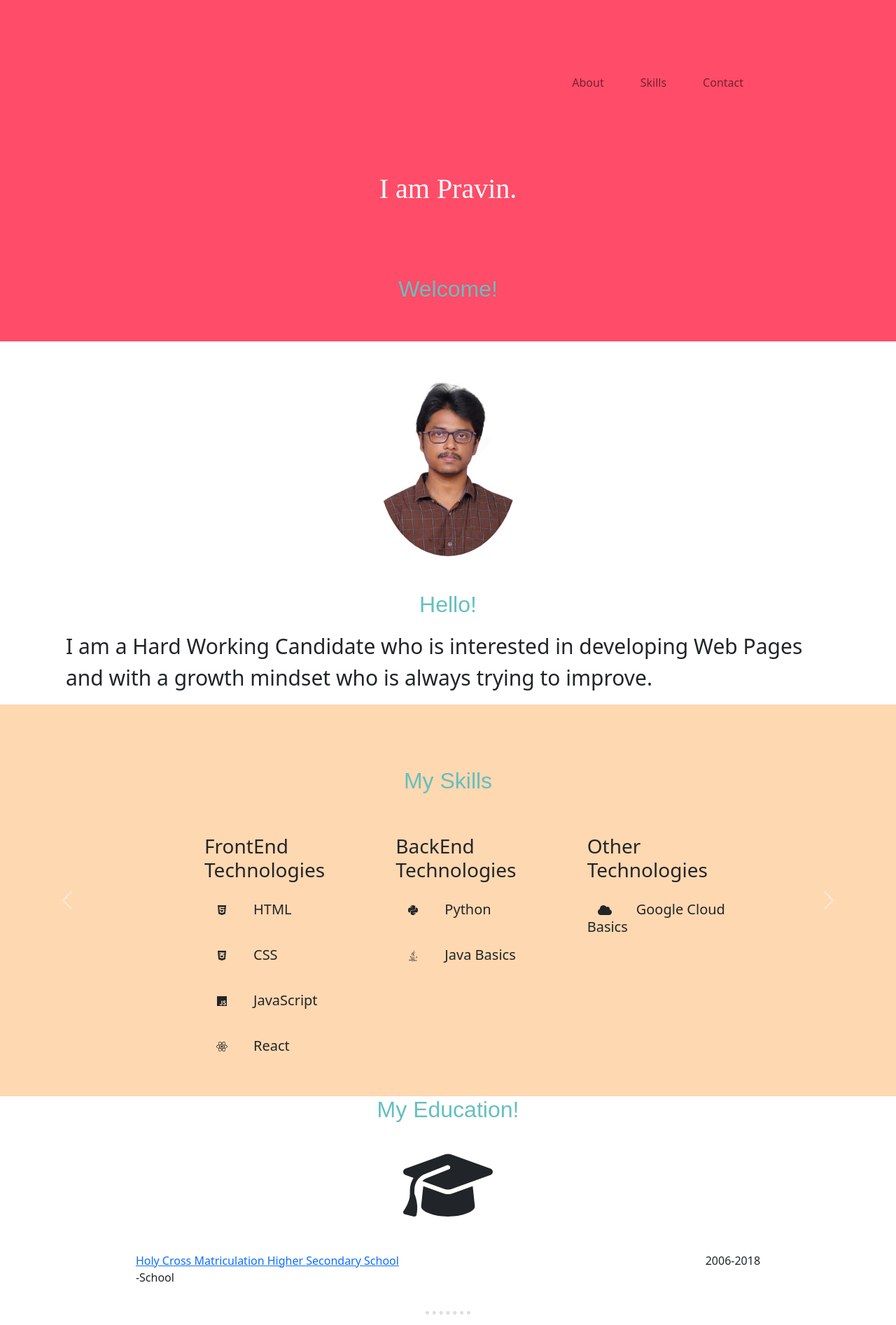
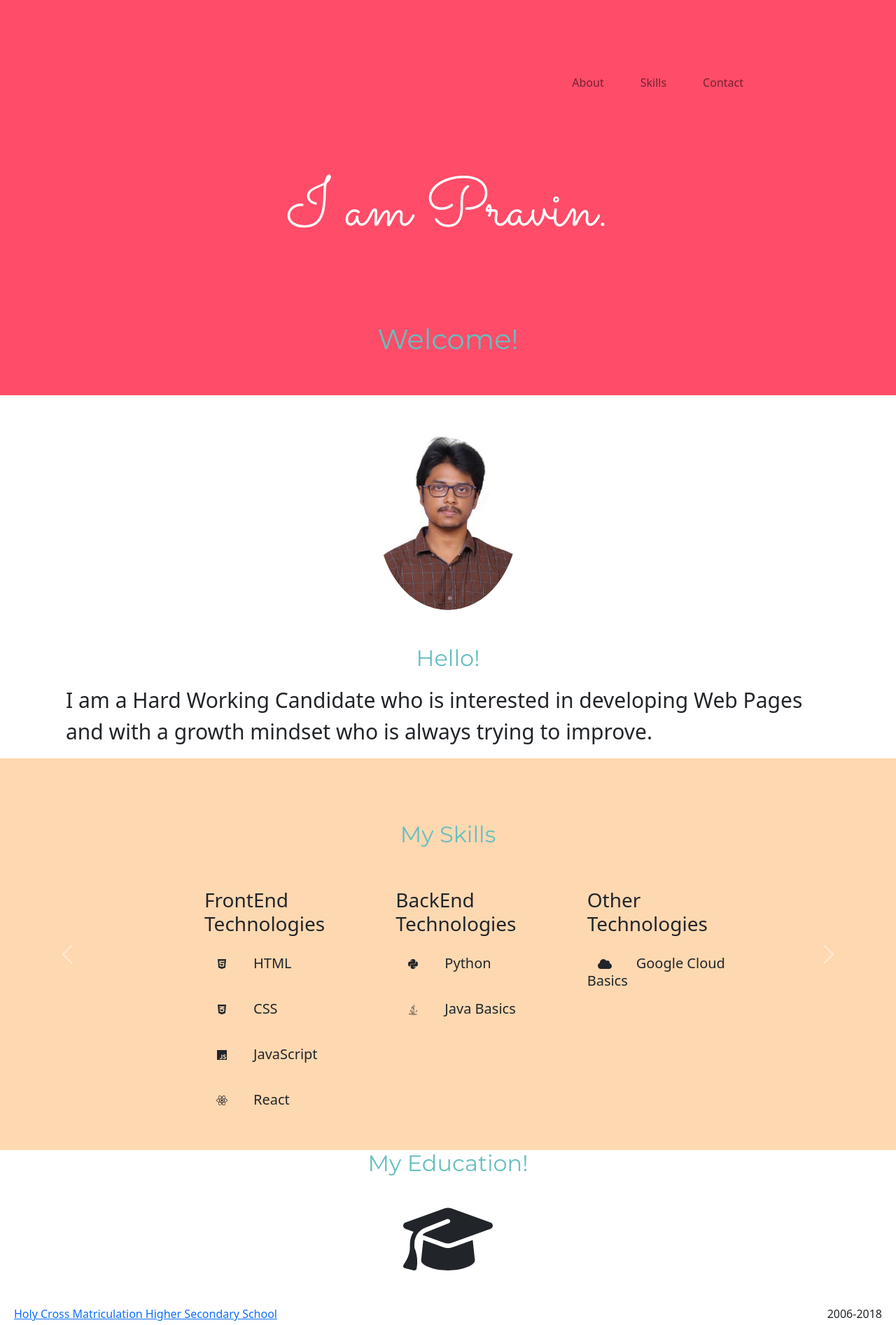
Before and after one commit to Pravin1095/Pravin-Portfolio, a Next.js app: page / in a window 1280 px wide. Shown: the top 1894 px of the page at 70% size. Built offline with nearby package versions, Linux system fonts and the light colour scheme.

Commit message:
#justify-content in education component

```diff
--- a/components/App.jsx
+++ b/components/App.jsx
@@ -1,7 +1,6 @@
 import React from "react";
 import Name from "./Name.jsx";
 import Intro from "./Intro.jsx";
-import Skills from "./Skills.jsx";
 import BCarousel from "./BCarousel.jsx";
 import Education from './Education.jsx'
 import Contact from './Contact.jsx'
--- a/components/Intro.jsx
+++ b/components/Intro.jsx
@@ -3,6 +3,7 @@ import Image from 'next/image'
 
 function Intro() {
   return (
+    <section id='intro'>
     <div className="profile">
       <img className="my-photo" src='./images/Photo.jpeg' alt="photo-img" />
       <h2>Hello!</h2>
@@ -11,7 +12,7 @@ function Intro() {
         I am a Hard Working Candidate who is interested in developing Web Pages
         and with a growth mindset who is always trying to improve.
       </p>
-    </div>
+    </div></section>
   );
 }
 export default Intro;
--- a/components/Name.jsx
+++ b/components/Name.jsx
@@ -13,26 +13,26 @@ function Name() {
         <div class="collapse navbar-collapse" id="navbarSupportedContent">
           <ul class="navbar-nav ms-auto">
             <li class="nav-item">
-              <a class="nav-link" href="#">
+              <a class="nav-link fcolor" href="#intro">
                 About
               </a>
             </li>
             <li class="nav-item">
-              <a class="nav-link" href="#">
+              <a class="nav-link fcolor" href="#skill">
                 Skills
               </a>
             </li>
 
             <li class="nav-item">
-              <a class="nav-link" href="#">
+              <a class="nav-link fcolor" href="#contact">
                 Contact
               </a>
             </li>
           </ul>
         </div>
       </nav>
-      <h1 className="name">I am Pravin.</h1>
-      <h2 className="name">Welcome!</h2>
+      <h1 className='name fontsize'>I am Pravin.</h1>
+      <h2 className='name fontsizew'>Welcome!</h2>
     </div>
     </section>
   );
--- a/components/Skills.jsx
+++ b/components/Skills.jsx
@@ -10,6 +10,7 @@ function Skills() {
   return (
     <section id="skill">
     <div className='container-fluid'>
+
       <h2 className="skills-h2">My Skills</h2>
       <div className='row total-skills'>
       <div className="col-lg-4">
--- a/pages/_app.js
+++ b/pages/_app.js
@@ -8,6 +8,7 @@ function MyApp({ Component, pageProps }) {
     <div>
       <Head>
       <link href="https://cdn.jsdelivr.net/npm/bootstrap@5.0.2/dist/css/bootstrap.min.css" rel="stylesheet" integrity="sha384-EVSTQN3/azprG1Anm3QDgpJLIm9Nao0Yz1ztcQTwFspd3yD65VohhpuuCOmLASjC" crossorigin="anonymous" />
+      <link rel="preconnect" href="https://fonts.googleapis.com" /><link rel="preconnect" href="https://fonts.gstatic.com" crossorigin /><link href="https://fonts.googleapis.com/css2?family=Montserrat&family=Sacramento&display=swap" rel="stylesheet" />
       </Head>
       <Script src="https://cdn.jsdelivr.net/npm/bootstrap@5.0.2/dist/js/bootstrap.bundle.min.js" integrity="sha384-MrcW6ZMFYlzcLA8Nl+NtUVF0sA7MsXsP1UyJoMp4YLEuNSfAP+JcXn/tWtIaxVXM" crossorigin="anonymous"></Script>
         <Script src="https://cdn.jsdelivr.net/npm/@popperjs/core@2.9.2/dist/umd/popper.min.js" integrity="sha384-IQsoLXl5PILFhosVNubq5LC7Qb9DXgDA9i+tQ8Zj3iwWAwPtgFTxbJ8NT4GN1R8p" crossorigin="anonymous"></Script>
--- a/pages/index.js
+++ b/pages/index.js
@@ -2,6 +2,7 @@ import Head from 'next/head'
 import Image from 'next/image'
 import styles from '../styles/Home.module.css'
 import App from '../components/App.jsx'
+
 
 export default function Home() {
   return (
--- a/styles/globals.css
+++ b/styles/globals.css
@@ -108,7 +108,8 @@
   border-top-style:dotted;
   border-color:grey;
   border-width:5px;
-  margin:0 auto;
+  margin:20px auto;
+
   }
 
   .grad-cap{
@@ -119,17 +120,18 @@
 
   .flex-container{
     display:flex;
-    justify-content:space-around;
+    justify-content:space-between;
     margin:20px 0;
 
 
   }
-
+  .school{
+    margin-left:20px;
+  }
 
 
   .year{
-    text-align:right;
-    margin-left:50px;
+    margin-right:20px;
 
   }
 
```
